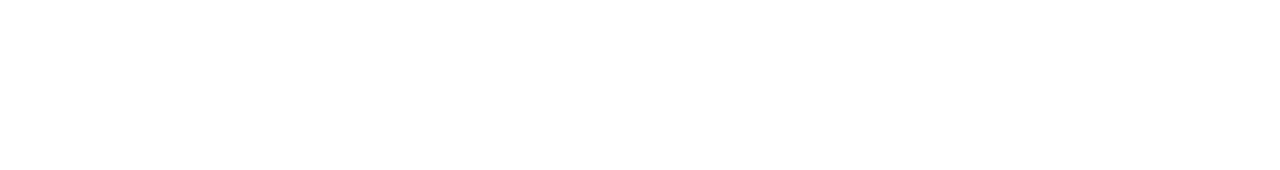
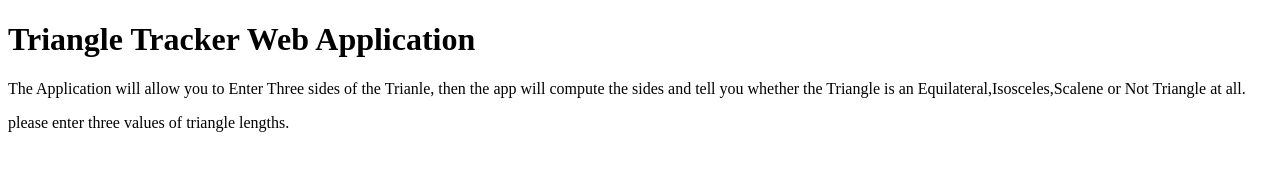
Before and after one commit to Dnjiru/Triangle-Tracker-Wk2IP, a plain HTML site: page index.html in a window 1280 px wide. Drawn offline with Linux system fonts and the light colour scheme.

Commit message:
Added body section  of the HTML

```diff
--- a/index.html
+++ b/index.html
@@ -7,6 +7,8 @@
     <title>Triangle Tracker</title>
 </head>
 <body>
-
+    <h1>Triangle Tracker Web Application</h1>
+    <p>The Application will allow you to Enter Three sides of the Trianle, then the app will compute the sides and tell you whether the Triangle is an Equilateral,Isosceles,Scalene or Not Triangle at all.</p>
+    <P>please enter three values of triangle lengths.</P>
 </body>
 </html>
```
